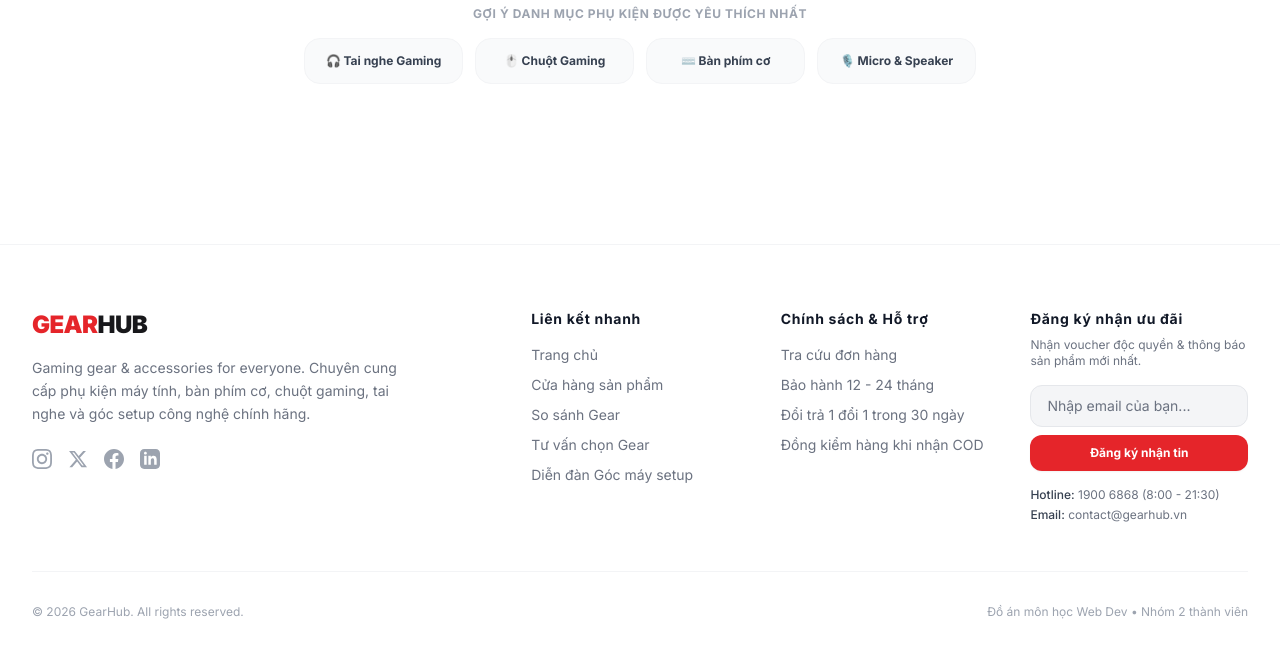
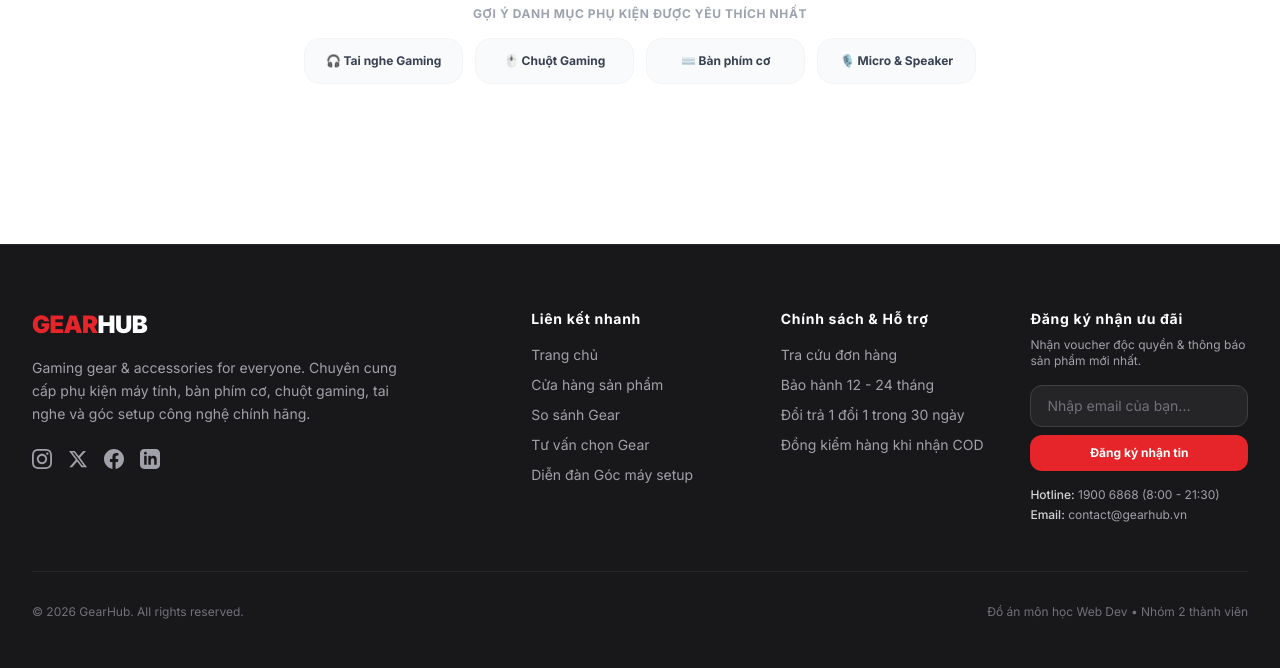
Before and after one commit to tranhuuthang224/GearHub, a Laravel app: page /cart in a window 1280 px wide. Shown: the part 787-1455 px from the top of the page. Run offline with Laravel 12, Linux system fonts and the light colour scheme; style sheets or scripts are compiled from the project's sources.

Commit message:
style(ui): update footer with dark tech theme for high contrast

```diff
--- a/resources/views/layouts/client.blade.php
+++ b/resources/views/layouts/client.blade.php
@@ -366,19 +366,19 @@
     </main>
 
     <!-- Footer Matching Figma Designs (Page 1, 4, 5, 6, 10) -->
-    <footer class="bg-white border-t border-gray-100 pt-16 pb-12 mt-20">
+    <footer class="bg-[#18181B] text-zinc-300 border-t border-zinc-800 pt-16 pb-12 mt-20">
         <div class="max-w-7xl mx-auto px-4 sm:px-6 lg:px-8">
-            <div class="grid grid-cols-1 md:grid-cols-2 lg:grid-cols-5 gap-10 lg:gap-8 pb-12 border-b border-gray-100">
+            <div class="grid grid-cols-1 md:grid-cols-2 lg:grid-cols-5 gap-10 lg:gap-8 pb-12 border-b border-zinc-800">
 
                 <!-- Col 1: Brand Info -->
                 <div class="lg:col-span-2 space-y-4">
                     <a href="{{ url('/') }}" class="inline-block">
-                        <span class="text-2xl font-black tracking-tight text-primary">GEAR<span class="text-secondary">HUB</span></span>
+                        <span class="text-2xl font-black tracking-tight text-primary">GEAR<span class="text-white">HUB</span></span>
                     </a>
-                    <p class="text-sm text-gray-500 max-w-sm leading-relaxed">
+                    <p class="text-sm text-zinc-400 max-w-sm leading-relaxed">
                         Gaming gear & accessories for everyone. Chuyên cung cấp phụ kiện máy tính, bàn phím cơ, chuột gaming, tai nghe và góc setup công nghệ chính hãng.
                     </p>
-                    <div class="flex items-center gap-4 pt-2 text-gray-400">
+                    <div class="flex items-center gap-4 pt-2 text-zinc-400">
                         <a href="#" class="hover:text-primary transition" aria-label="Instagram">
                             <svg class="w-5 h-5" fill="currentColor" viewBox="0 0 24 24"><path d="M12 2.163c3.204 0 3.584.012 4.85.07 3.252.148 4.771 1.691 4.919 4.919.058 1.265.069 1.645.069 4.849 0 3.205-.012 3.584-.069 4.849-.149 3.225-1.664 4.771-4.919 4.919-1.266.058-1.644.07-4.85.07-3.204 0-3.584-.012-4.849-.07-3.26-.149-4.771-1.699-4.919-4.92-.058-1.265-.07-1.644-.07-4.849 0-3.204.013-3.583.07-4.849.149-3.227 1.664-4.771 4.919-4.919 1.266-.057 1.645-.069 4.849-.069zm0-2.163c-3.259 0-3.667.014-4.947.072-4.358.2-6.78 2.618-6.98 6.98-.059 1.281-.073 1.689-.073 4.948 0 3.259.014 3.668.072 4.948.2 4.358 2.618 6.78 6.98 6.98 1.281.058 1.689.072 4.948.072 3.259 0 3.668-.014 4.948-.072 4.354-.2 6.782-2.618 6.979-6.98.059-1.28.073-1.689.073-4.948 0-3.259-.014-3.667-.072-4.947-.196-4.354-2.617-6.78-6.979-6.98-1.281-.059-1.69-.073-4.949-.073zm0 5.838c-3.403 0-6.162 2.759-6.162 6.162s2.759 6.163 6.162 6.163 6.162-2.759 6.162-6.163c0-3.403-2.759-6.162-6.162-6.162zm0 10.162c-2.209 0-4-1.79-4-4 0-2.209 1.791-4 4-4s4 1.791 4 4c0 2.21-1.791 4-4 4zm6.406-11.845c-.796 0-1.441.645-1.441 1.44s.645 1.44 1.441 1.44c.795 0 1.439-.645 1.439-1.44s-.644-1.44-1.439-1.44z"/></svg>
                         </a>
@@ -396,52 +396,52 @@
 
                 <!-- Col 2: Quick links -->
                 <div>
-                    <h3 class="text-sm font-bold text-gray-900 tracking-wider mb-4">Liên kết nhanh</h3>
-                    <ul class="space-y-2.5 text-sm text-gray-500">
-                        <li><a href="{{ url('/') }}" class="hover:text-primary transition">Trang chủ</a></li>
-                        <li><a href="{{ url('/shop') }}" class="hover:text-primary transition">Cửa hàng sản phẩm</a></li>
-                        <li><a href="{{ route('compare.index') }}" class="hover:text-primary transition">So sánh Gear</a></li>
-                        <li><a href="{{ route('quiz.index') }}" class="hover:text-primary transition">Tư vấn chọn Gear</a></li>
-                        <li><a href="{{ route('community.index') }}" class="hover:text-primary transition">Diễn đàn Góc máy setup</a></li>
+                    <h3 class="text-sm font-bold text-white tracking-wider mb-4">Liên kết nhanh</h3>
+                    <ul class="space-y-2.5 text-sm text-zinc-400">
+                        <li><a href="{{ url('/') }}" class="hover:text-white transition">Trang chủ</a></li>
+                        <li><a href="{{ url('/shop') }}" class="hover:text-white transition">Cửa hàng sản phẩm</a></li>
+                        <li><a href="{{ route('compare.index') }}" class="hover:text-white transition">So sánh Gear</a></li>
+                        <li><a href="{{ route('quiz.index') }}" class="hover:text-white transition">Tư vấn chọn Gear</a></li>
+                        <li><a href="{{ route('community.index') }}" class="hover:text-white transition">Diễn đàn Góc máy setup</a></li>
                     </ul>
                 </div>
 
                 <!-- Col 3: Support -->
                 <div>
-                    <h3 class="text-sm font-bold text-gray-900 tracking-wider mb-4">Chính sách & Hỗ trợ</h3>
-                    <ul class="space-y-2.5 text-sm text-gray-500">
-                        <li><a href="{{ url('/orders') }}" class="hover:text-primary transition">Tra cứu đơn hàng</a></li>
-                        <li><a href="{{ url('/shop') }}" class="hover:text-primary transition">Bảo hành 12 - 24 tháng</a></li>
-                        <li><a href="{{ url('/shop') }}" class="hover:text-primary transition">Đổi trả 1 đổi 1 trong 30 ngày</a></li>
-                        <li><a href="{{ url('/shop') }}" class="hover:text-primary transition">Đồng kiểm hàng khi nhận COD</a></li>
+                    <h3 class="text-sm font-bold text-white tracking-wider mb-4">Chính sách & Hỗ trợ</h3>
+                    <ul class="space-y-2.5 text-sm text-zinc-400">
+                        <li><a href="{{ url('/orders') }}" class="hover:text-white transition">Tra cứu đơn hàng</a></li>
+                        <li><a href="{{ url('/shop') }}" class="hover:text-white transition">Bảo hành 12 - 24 tháng</a></li>
+                        <li><a href="{{ url('/shop') }}" class="hover:text-white transition">Đổi trả 1 đổi 1 trong 30 ngày</a></li>
+                        <li><a href="{{ url('/shop') }}" class="hover:text-white transition">Đồng kiểm hàng khi nhận COD</a></li>
                     </ul>
                 </div>
 
                 <!-- Col 4: Newsletter -->
                 <div>
-                    <h3 class="text-sm font-bold text-gray-900 tracking-wider mb-2">Đăng ký nhận ưu đãi</h3>
-                    <p class="text-xs text-gray-500 mb-4">Nhận voucher độc quyền & thông báo sản phẩm mới nhất.</p>
+                    <h3 class="text-sm font-bold text-white tracking-wider mb-2">Đăng ký nhận ưu đãi</h3>
+                    <p class="text-xs text-zinc-400 mb-4">Nhận voucher độc quyền & thông báo sản phẩm mới nhất.</p>
                     <form action="#" method="POST" class="space-y-2" onsubmit="event.preventDefault(); alert('Cảm ơn bạn đã đăng ký nhận ưu đãi!');">
                         <input
                             type="email"
                             placeholder="Nhập email của bạn..."
                             required
-                            class="w-full px-4 py-2.5 rounded-xl border border-gray-200 bg-[#F4F5F7] text-sm text-gray-900 focus:bg-white focus:border-primary focus:outline-none focus:ring-1 focus:ring-primary transition"
+                            class="w-full px-4 py-2.5 rounded-xl border border-zinc-700 bg-zinc-800/90 text-sm text-white placeholder-zinc-500 focus:bg-zinc-800 focus:border-primary focus:outline-none focus:ring-1 focus:ring-primary transition"
                         >
                         <button type="submit" class="w-full py-2.5 px-4 rounded-xl bg-primary hover:bg-primary-hover text-white text-xs font-bold shadow-sm transition">
                             Đăng ký nhận tin
                         </button>
                     </form>
-                    <div class="pt-4 text-xs text-gray-500 space-y-1">
-                        <p><span class="font-medium text-gray-700">Hotline:</span> 1900 6868 (8:00 - 21:30)</p>
-                        <p><span class="font-medium text-gray-700">Email:</span> contact@gearhub.vn</p>
+                    <div class="pt-4 text-xs text-zinc-400 space-y-1">
+                        <p><span class="font-medium text-zinc-300">Hotline:</span> 1900 6868 (8:00 - 21:30)</p>
+                        <p><span class="font-medium text-zinc-300">Email:</span> contact@gearhub.vn</p>
                     </div>
                 </div>
 
             </div>
 
             <!-- Bottom Copyright -->
-            <div class="pt-8 flex flex-col sm:flex-row items-center justify-between text-xs text-gray-400 gap-4">
+            <div class="pt-8 flex flex-col sm:flex-row items-center justify-between text-xs text-zinc-500 gap-4">
                 <p>© 2026 GearHub. All rights reserved.</p>
                 <p>Đồ án môn học Web Dev • Nhóm 2 thành viên</p>
             </div>
```
